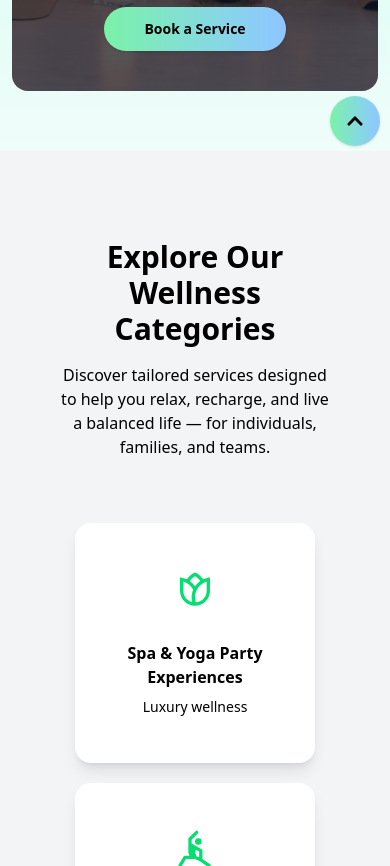
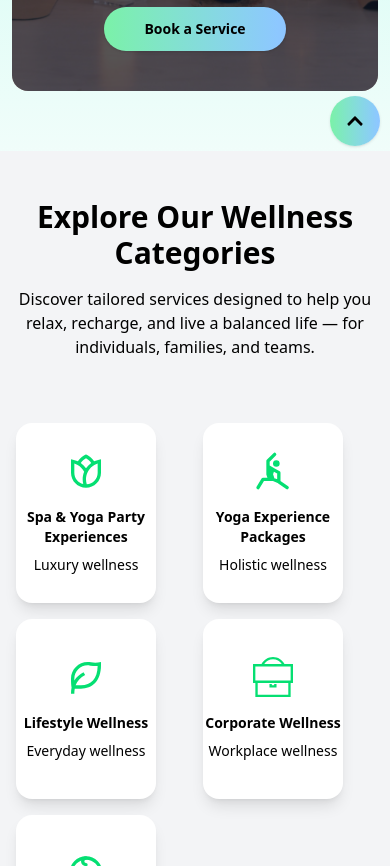
Before and after one commit to wconnectapp-gif/Wellness-Connect, a React (Vite) app: page / in a window 390 px wide. Shown: the part 658-1524 px from the top of the page. Built offline with nearby package versions, Linux system fonts and the light colour scheme.

Commit message:
Responsiveness is complete

```diff
--- a/src/components/sharedComponents/Footer.jsx
+++ b/src/components/sharedComponents/Footer.jsx
@@ -11,11 +11,11 @@ const Footer = () => {
 
   const footerYear = new Date();
   return (
-    <footer className="bg-white dark:bg-background-dark border-t border-gray-200/50 dark:border-gray-800/50 p-10">
-      <div className="max-w-6xl mx-auto px-4 sm:px-6 lg:px-8 py-12 flex flex-col gap-15">
+    <footer className="bg-white dark:bg-background-dark border-t border-gray-200/50 dark:border-gray-800/50">
+      <div className="md:max-w-6xl mx-auto px-4 sm:px-6 lg:px-8 py-12 flex flex-col gap-15">
         <div className="grid grid-cols-1 md:grid-cols-4 gap-8">
           {/* Brand Section */}
-          <div className="md:col-span-1 flex items-center justify-center">
+          <div className="md:col-span-1 flex md:items-center md:justify-center">
             <Link to={"/"}>
               <img src={logo} alt="Wellness Connect logo" className="w-30 h-20 " />
             </Link>
--- a/src/components/sharedComponents/Navbar.jsx
+++ b/src/components/sharedComponents/Navbar.jsx
@@ -15,7 +15,7 @@ const Navbar = () => {
   // const { scrollYProgress } = useScroll();
 
   return (
-    <header className="sticky top-0 z-50 bg-white/80 dark:bg-background-dark/80 backdrop-blur-sm border-b border-gray-200/50 dark:border-gray-800/50">
+    <header className="sticky top-0 right-0 left-0 z-50 bg-white/80 dark:bg-background-dark/80 backdrop-blur-sm border-b border-gray-200/50 dark:border-gray-800/50">
       <div className="relative">
         <div className="max-w-6xl mx-auto px-4 sm:px-6 lg:px-8">
           <div className="flex items-center justify-between py-4 md:py-3">
--- a/src/pages/Home.jsx
+++ b/src/pages/Home.jsx
@@ -88,7 +88,7 @@ const Home = () => {
       </section>
 
       {/* Services section */}
-      <section className="bg-gray-100 p-10">
+      <section className="bg-gray-100 md:p-10">
         <div className="max-w-6xl mx-auto px-4 sm:px-6 lg:px-8 py-12">
           <div className="flex flex-col gap-16">
             <div className="flex flex-col gap-4 items-center justify-center">
@@ -101,7 +101,7 @@ const Home = () => {
               </p>
             </div>
 
-            <div className="flex flex-wrap items-center justify-center gap-5">
+            <div className="grid grid-cols-2 md:flex md:flex-wrap md:items-center md:justify-center gap-4">
               {[
                 {
                   _id: 1,
@@ -137,7 +137,7 @@ const Home = () => {
                 const Icon1 = icons1[item.icon];
                 return (
                   <div
-                    className="bg-white rounded-2xl flex flex-col items-center gap-8 justify-center px-5 py-4 shadow-lg hover:scale-105 transition-all duration-300 ease-in group h-60 w-60"
+                    className="bg-white rounded-2xl flex flex-col items-center gap-4 md:gap-8 justify-center md:px-5 md:py-4 shadow-lg hover:scale-105 transition-all duration-300 ease-in group w-35 h-45 md:h-45 md:w-50"
                     key={index}
                   >
                     <div className="">
@@ -148,7 +148,7 @@ const Home = () => {
                     </div>
 
                     <div className="flex flex-col gap-2 items-center justify-center">
-                      <h2 className="font-bold text-center">{item.name}</h2>
+                      <h2 className="font-bold text-center text-sm md:text-md">{item.name}</h2>
                       <p className="text-sm">{item.desc}</p>
                     </div>
                   </div>
@@ -160,13 +160,14 @@ const Home = () => {
       </section>
 
       {/* Why choose us */}
-      <section className="bg-teal-50 p-10">
+      <section className="bg-teal-50 md:p-10">
         <div className="max-w-6xl mx-auto px-4 sm:px-6 lg:px-8 py-12">
           <div className="flex flex-col gap-16">
             <div className="flex flex-col gap-4 items-center justify-center">
               <h1 className="font-bold text-3xl md:text-5xl text-center">
                 Why Choose Us?
               </h1>
+
               <p className="text-md font-medium text-center">
                 We provide a seamless and trustworthy experience for all your
                 wellness needs.
@@ -203,7 +204,7 @@ const Home = () => {
                 const Icon2 = icons2[item.icon];
                 return (
                   <div
-                    className="bg-white rounded-2xl flex flex-col items-center gap-8 justify-center px-10 py-6 shadow-lg hover:scale-105 transition-all duration-300 ease-in group text-center w-60 h-auto"
+                    className="bg-white rounded-2xl flex flex-col items-center gap-4 md:gap-8 justify-center px-10 py-6 shadow-lg hover:scale-105 transition-all duration-300 ease-in group text-center md:w-60 h-auto"
                     key={index}
                   >
                     <div className="">
@@ -226,7 +227,7 @@ const Home = () => {
       </section>
 
       {/* What clients say */}
-      <section className="bg-gray-100 p-20">
+      <section className="bg-gray-100 p-10 md:p-20">
         <div className="flex flex-col gap-15 items-center justify-center">
           <div className="flex flex-col gap-16">
             <div className="flex flex-col gap-4 items-center justify-center">
@@ -240,7 +241,7 @@ const Home = () => {
             </div>
           </div>
 
-          <div className="flex flex-wrap items-center justify-between gap-5">
+          <div className="flex flex-wrap items-center justify-between gap-5 ">
             {clientFeedbackData.map((item, index) => {
               const avatar = clientAvatars[item.imageSrc];
               return (
@@ -270,8 +271,9 @@ const Home = () => {
           </div>
         </div>
       </section>
+
       {/* Journey starts here */}
-      <section className="bg-teal-50 px-20 py-30">
+      <section className="bg-teal-50 p-10 md:px-20 md:py-30">
         <div className="flex flex-col gap-10 items-center justify-center">
           <h1 className="font-bold text-3xl md:text-5xl text-center">
             Your wellness journey starts <br /> here.
```
